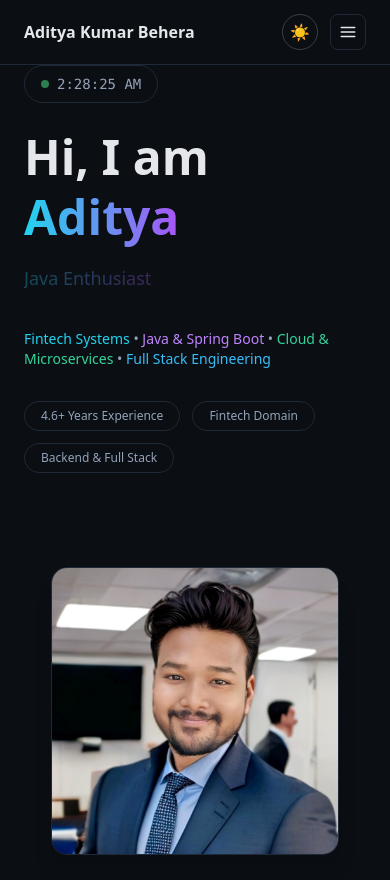
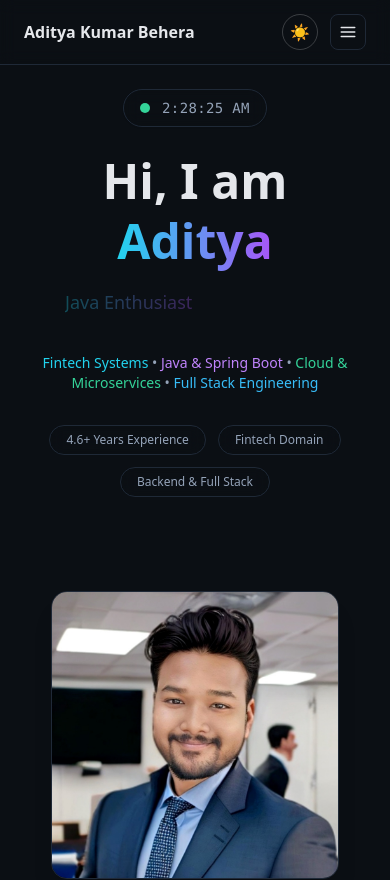
Before and after one commit to Adityansh2334/aditya-behera-portfolio-2026, a React (Vite) app: page / in a window 390 px wide. Shown: the top 880 px of the page. Built offline with nearby package versions, Linux system fonts and the light colour scheme.

Commit message:
Mobile Clock fix and send message email added

```diff
--- a/package.json
+++ b/package.json
@@ -13,7 +13,8 @@
     "framer-motion": "^11.18.2",
     "react": "^18.2.0",
     "react-dom": "^18.2.0",
-    "react-icons": "^5.5.0"
+    "react-icons": "^5.5.0",
+    "resend": "^6.7.0"
   },
   "devDependencies": {
     "@types/react": "^19.2.8",
--- /dev/null
+++ b/src/api/contact.ts
@@ -0,0 +1,64 @@
+import { Resend } from "resend";
+
+export const config = {
+    runtime: "edge",
+};
+
+type Env = {
+    RESEND_API_KEY: string;
+    CONTACT_EMAIL: string;
+};
+
+function getEnv(): Env {
+    const env = (globalThis as any).process?.env;
+
+    if (!env?.RESEND_API_KEY || !env?.CONTACT_EMAIL) {
+        throw new Error("Missing environment variables");
+    }
+
+    return env as Env;
+}
+
+export default async function handler(req: Request) {
+    if (req.method !== "POST") {
+        return new Response("Method Not Allowed", { status: 405 });
+    }
+
+    try {
+        const { name, email, message } = await req.json();
+
+        if (!name || !email || !message) {
+            return new Response(
+                JSON.stringify({ error: "Missing fields" }),
+                { status: 400 }
+            );
+        }
+
+        const { RESEND_API_KEY, CONTACT_EMAIL } = getEnv();
+
+        const resend = new Resend(RESEND_API_KEY);
+
+        await resend.emails.send({
+            from: "Portfolio <onboarding@resend.dev>",
+            to: CONTACT_EMAIL,
+            subject: `New message from ${name}`,
+            replyTo: email,
+            html: `
+        <h2>New Portfolio Message</h2>
+        <p><b>Name:</b> ${name}</p>
+        <p><b>Email:</b> ${email}</p>
+        <p>${message}</p>
+      `,
+        });
+
+        return new Response(
+            JSON.stringify({ success: true }),
+            { headers: { "Content-Type": "application/json" } }
+        );
+    } catch (err) {
+        return new Response(
+            JSON.stringify({ error: "Failed to send message" }),
+            { status: 500 }
+        );
+    }
+}
--- a/src/components/Contact.tsx
+++ b/src/components/Contact.tsx
@@ -6,6 +6,7 @@ import {
     FaXTwitter,
 } from "react-icons/fa6";
 import ContactParticles from "./ContactParticles";
+import { useState } from "react";
 
 const socials = [
     {
@@ -35,6 +36,40 @@ const socials = [
 ];
 
 export default function Contact() {
+    const [name, setName] = useState("");
+    const [email, setEmail] = useState("");
+    const [message, setMessage] = useState("");
+
+    const [loading, setLoading] = useState(false);
+    const [success, setSuccess] = useState(false);
+    const [error, setError] = useState("");
+
+    const handleSubmit = async (e: React.FormEvent) => {
+        e.preventDefault();
+        setLoading(true);
+        setError("");
+        setSuccess(false);
+
+        try {
+            const res = await fetch("/api/contact", {
+                method: "POST",
+                headers: { "Content-Type": "application/json" },
+                body: JSON.stringify({ name, email, message }),
+            });
+
+            if (!res.ok) throw new Error("Failed");
+
+            setSuccess(true);
+            setName("");
+            setEmail("");
+            setMessage("");
+        } catch {
+            setError("Something went wrong. Please try again.");
+        } finally {
+            setLoading(false);
+        }
+    };
+
     return (
         <section
             id="contact"
@@ -45,8 +80,10 @@ export default function Contact() {
             </h2>
 
             <div className="grid md:grid-cols-2 gap-12 relative">
+
                 {/* LEFT — CONTACT FORM */}
                 <motion.form
+                    onSubmit={handleSubmit}
                     initial={{ opacity: 0, x: -40 }}
                     whileInView={{ opacity: 1, x: 0 }}
                     viewport={{ once: true }}
@@ -60,6 +97,9 @@ export default function Contact() {
                         </label>
                         <input
                             type="text"
+                            value={name}
+                            onChange={(e) => setName(e.target.value)}
+                            required
                             className="w-full px-4 py-3 rounded-lg bg-transparent
                          border border-borderc focus:outline-none
                          focus:border-cyan-400 transition"
@@ -73,6 +113,9 @@ export default function Contact() {
                         </label>
                         <input
                             type="email"
+                            value={email}
+                            onChange={(e) => setEmail(e.target.value)}
+                            required
                             className="w-full px-4 py-3 rounded-lg bg-transparent
                          border border-borderc focus:outline-none
                          focus:border-cyan-400 transition"
@@ -86,6 +129,9 @@ export default function Contact() {
                         </label>
                         <textarea
                             rows={4}
+                            value={message}
+                            onChange={(e) => setMessage(e.target.value)}
+                            required
                             className="w-full px-4 py-3 rounded-lg bg-transparent
                          border border-borderc focus:outline-none
                          focus:border-cyan-400 transition"
@@ -95,14 +141,30 @@ export default function Contact() {
 
                     <button
                         type="submit"
-                        className="w-full py-3 rounded-full
-                       bg-gradient-to-r from-cyan-400 to-purple-500
-                       text-black font-medium
-                       hover:shadow-lg hover:shadow-cyan-500/30
-                       transition-all duration-300"
+                        disabled={loading}
+                        className="
+              cursor-hover
+              w-full py-3 rounded-xl
+              bg-gradient-to-r from-cyan-400 to-purple-500
+              text-black font-medium
+              hover:opacity-90 transition
+              disabled:opacity-50
+            "
                     >
-                        Send Message
+                        {loading ? "Sending..." : "Send Message"}
                     </button>
+
+                    {success && (
+                        <p className="text-emerald-400 text-sm mt-2">
+                            Message sent successfully!
+                        </p>
+                    )}
+
+                    {error && (
+                        <p className="text-red-400 text-sm mt-2">
+                            {error}
+                        </p>
+                    )}
                 </motion.form>
 
                 {/* RIGHT — MESSAGE + SOCIAL CARDS */}
@@ -114,10 +176,8 @@ export default function Contact() {
                     className="relative bg-card/60 backdrop-blur
                      border border-borderc rounded-2xl p-8 overflow-hidden"
                 >
-                    {/* Background particles */}
                     <ContactParticles />
 
-                    {/* Message */}
                     <div className="relative z-10 mb-8">
                         <h3 className="text-xl font-semibold mb-2">
                             Let’s build something great 🚀
@@ -128,7 +188,6 @@ export default function Contact() {
                         </p>
                     </div>
 
-                    {/* Social cards */}
                     <div className="relative z-10 grid grid-cols-2 gap-6">
                         {socials.map((item) => (
                             <motion.a
@@ -152,6 +211,7 @@ export default function Contact() {
                         ))}
                     </div>
                 </motion.div>
+
             </div>
         </section>
     );
--- a/src/components/Hero.tsx
+++ b/src/components/Hero.tsx
@@ -1,6 +1,7 @@
 import { motion } from "framer-motion";
 import AnimatedText from "./AnimatedText";
 import { useEffect, useState } from "react";
+import LiveClock from "./LiveClock";
 
 /* ✅ Desktop-safe detection hook */
 function useDesktopEffects() {
@@ -16,26 +17,6 @@ function useDesktopEffects() {
     return enabled;
 }
 
-/* ✅ Live clock */
-function LiveClock() {
-    const [time, setTime] = useState(new Date());
-
-    useEffect(() => {
-        const timer = setInterval(() => setTime(new Date()), 1000);
-        return () => clearInterval(timer);
-    }, []);
-
-    return (
-        <div
-            className="inline-flex items-center gap-2 px-4 py-2 rounded-full
-                 bg-card/70 backdrop-blur border border-borderc
-                 text-sm font-mono text-muted"
-        >
-            <span className="w-2 h-2 rounded-full bg-green-400 animate-pulse" />
-            {time.toLocaleTimeString()}
-        </div>
-    );
-}
 
 export default function Hero() {
     const enableEffects = useDesktopEffects();
@@ -48,14 +29,25 @@ export default function Hero() {
             <div className="max-w-7xl mx-auto px-6 grid md:grid-cols-2 gap-12 items-center">
 
                 {/* LEFT CONTENT */}
+                {/* LEFT CONTENT */}
                 <motion.div
                     initial={{ opacity: 0, y: 30 }}
                     animate={{ opacity: 1, y: 0 }}
                     transition={{ duration: 0.8 }}
-                    className="space-y-6"
+                    className="
+    space-y-6
+    flex flex-col
+    items-center md:items-start
+    text-center md:text-left
+  "
                 >
+                    {/* Clock with mobile spacing */}
+                    <div className="mt-6 md:mt-0">
                         <LiveClock />
+                    </div>
 
+
+                    {/* Heading */}
                     <h1 className="text-5xl font-bold leading-tight">
                         Hi, I am{" "}
                         <span className="bg-gradient-to-r from-cyan-400 to-purple-500 bg-clip-text text-transparent">
@@ -63,6 +55,7 @@ export default function Hero() {
                         </span>
                     </h1>
 
+                    {/* Animated role */}
                     <p className="text-lg text-muted">
                         <AnimatedText />
                     </p>
@@ -83,7 +76,7 @@ export default function Hero() {
                         initial={{ opacity: 0 }}
                         animate={{ opacity: 1 }}
                         transition={{ delay: 0.8 }}
-                        className="flex flex-wrap gap-3 pt-2"
+                        className="flex flex-wrap gap-3 pt-2 justify-center md:justify-start"
                     >
                         {[
                             "4.6+ Years Experience",
--- /dev/null
+++ b/src/components/LiveClock.tsx
@@ -0,0 +1,41 @@
+import { useEffect, useState } from "react";
+import { motion } from "framer-motion";
+
+export default function LiveClock() {
+    const [time, setTime] = useState(new Date());
+
+    useEffect(() => {
+        const t = setInterval(() => setTime(new Date()), 1000);
+        return () => clearInterval(t);
+    }, []);
+
+    return (
+        <motion.div
+            initial={{ opacity: 0, y: -6 }}
+            animate={{ opacity: 1, y: 0 }}
+            transition={{ duration: 0.6 }}
+            className="
+        inline-flex items-center gap-3
+        px-4 py-2
+        rounded-full
+
+        bg-card/85 backdrop-blur
+        border border-borderc
+        shadow-sm
+
+        text-sm sm:text-base
+        font-mono text-muted
+      "
+        >
+            {/* Live indicator */}
+            <span className="relative flex h-2.5 w-2.5">
+        <span className="absolute inline-flex h-full w-full rounded-full bg-emerald-400 opacity-70 animate-ping" />
+        <span className="relative inline-flex rounded-full h-2.5 w-2.5 bg-emerald-400" />
+      </span>
+
+            <span className="tracking-wide">
+        {time.toLocaleTimeString()}
+      </span>
+        </motion.div>
+    );
+}
```
Also changed, not shown: tsconfig.json (added, +20 -0 lines), 1 other file (tests, documents, lock files or other folders). Lines whose indentation alone changed are shown as unchanged.
